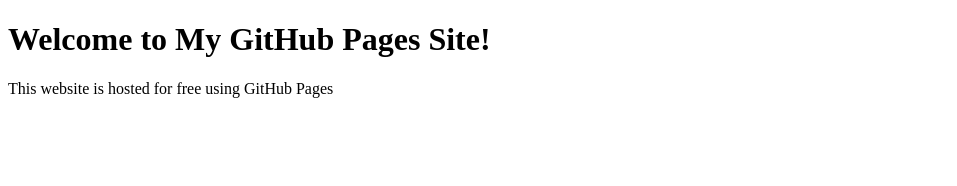
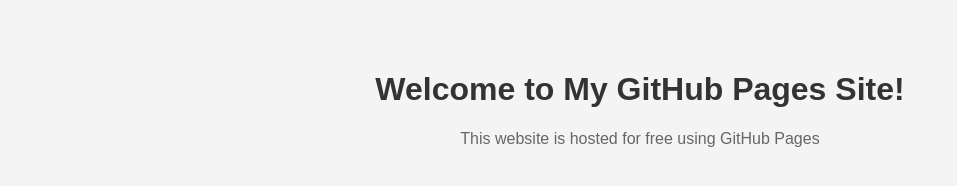
Before and after one commit to nrk8008/Static-website-with-Github-Pages, a plain HTML site: page index.html in a window 1280 px wide. Shown: the whole page, without its empty margins (0-957 px from the left). Drawn offline with Linux system fonts and the light colour scheme.

Commit message:
update file

```diff
--- a/index.html
+++ b/index.html
@@ -5,6 +5,23 @@
 
 	<title> Static Webpage with GitHUb Pages </title>
 
+	<style>
+		body {
+		font-family: Arial, sans-serif;
+            	background-color: #f4f4f4;
+            	text-align: center;
+            	margin: 0;
+            	padding: 50px;
+		}
+
+		h1 {
+		color: #333;
+		}
+
+		p{
+		color: #666;
+		}
+	</style>
 </head>
 
 <body>
```
